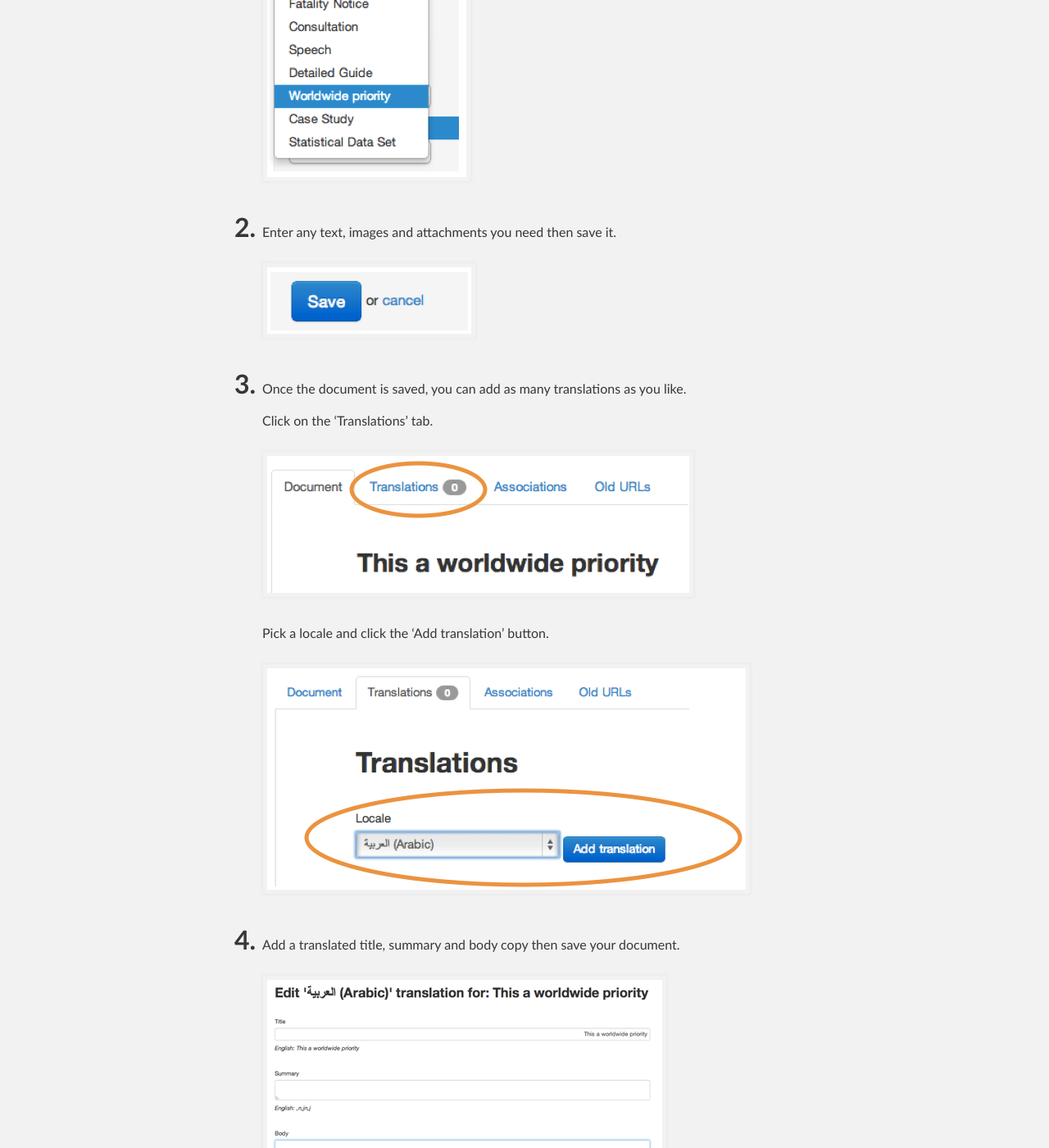
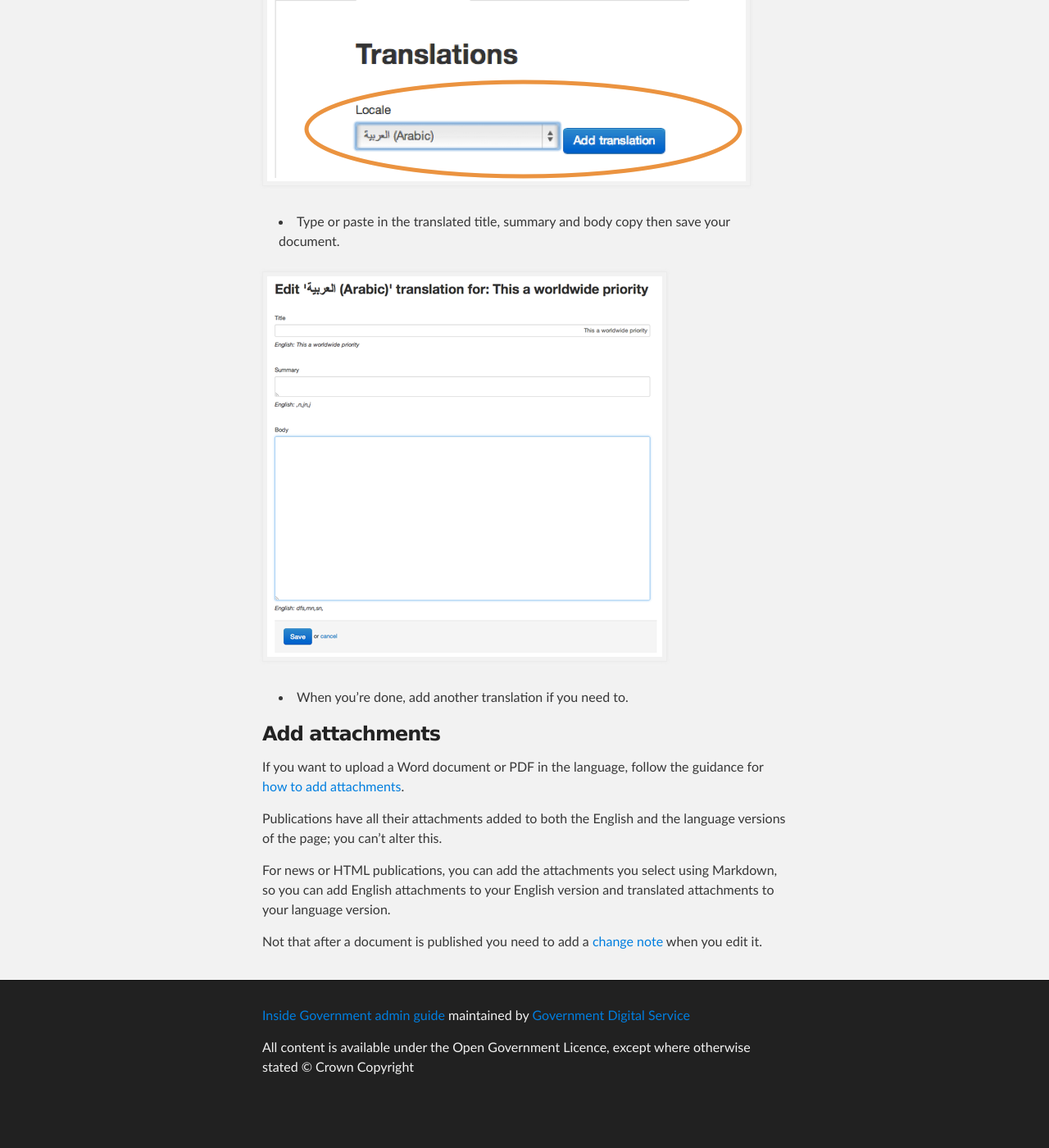
Before and after one commit to alphagov/inside-government-admin-guide, a Jekyll site: the page built from worldwide-network/translating-docs.md, in a window 1280 px wide and 1400 px high, scrolled down 643 px. Shown: the whole window at 82% size. Built offline with Jekyll 4.4.1, drawn with Linux system fonts in a browser that asks for light colours; after the commit the page ends 1991 px from its top, so only the background shows below that; some of the changed text lies outside the part shown.

Commit message:
More details about attachments added

```diff
--- a/worldwide-network/translating-docs.md
+++ b/worldwide-network/translating-docs.md
@@ -1,46 +1,31 @@
 ---
 layout: default
-title: Inside Government Admin Guide - Translating docs
+title: How to publish content / Translating content
 ---
 
-## Translating docs
+## Translating content
 
-1. It’s possible to add translations for many documents around the site.
+You can add one or more translations for any published document on GOV.UK in any of 48 languages - this includes all the languages used by the Foreign & Commonwealth Office, and Welsh for UK documents. Note that you need to input the translated text, this is not a translation tool.
 
-	[Create a document](/inside-government-admin-guide/creating-documents/creating-a-new-doc.html) as normal.
+* First, [create a document](/inside-government-admin-guide/creating-documents/create-a-new-doc.html) in English as normal.
+* Click the 'Translations' tab.
+* Select the language for your translation.
 
-	![Translating docs 1](translating-docs-1.png)
+![Translating docs 4](translating-docs-4.png)
 
-2. Enter any text, images and attachments you need then save it.
+* Type or paste in the translated title, summary and body copy then save your document.
 
-	![Translating docs 2](translating-docs-2.png)
+![Translating docs 5](translating-docs-5.png)
 
-3. Once the document is saved, you can add as many translations as you like.
+* When you’re done, add another translation if you need to.
 
-	Click on the ‘Translations’ tab.
 
-	![Translating docs 3](translating-docs-3.png)
+### Add attachments
 
-	Pick a locale and click the ‘Add translation’ button.
+If you want to upload a Word document or PDF in the language, follow the guidance for [how to add attachments](http://alphagov.github.io/inside-government-admin-guide/creating-documents/add-attachments.html).
 
-	![Translating docs 4](translating-docs-4.png)
+Publications have all their attachments added to both the English and the language versions of the page; you can't alter this.
 
-4. Add a translated title, summary and body copy then save your document.
+For news or HTML publications, you can add the attachments you select using Markdown, so you can add English attachments to your English version and translated attachments to your language version.
 
-	![Translating docs 5](translating-docs-5.png)
-
-5. When you’re done, submit to second pair of eyes.
-
-	![Translating docs 6](translating-docs-6.png)
-
-6. When you change the content within a document, make sure you describe what you’ve done in the ‘Change note’ field.
-
-	If you change the translated version, add a change note to the English version.
-
-	Enter something short but useful, beginning with a past tense verb.
-
-	![Translating docs 7](translating-docs-7.png)
-
-7. If the change is minor (eg fixing a typo or a style correction) then click the ‘Minor change’ box.
-
-	![Translating docs 8](translating-docs-8.png)
+Not that after a document is published you need to add a [change note](http://alphagov.github.io/inside-government-admin-guide/creating-documents/editing-a-doc.html) when you edit it.
```
